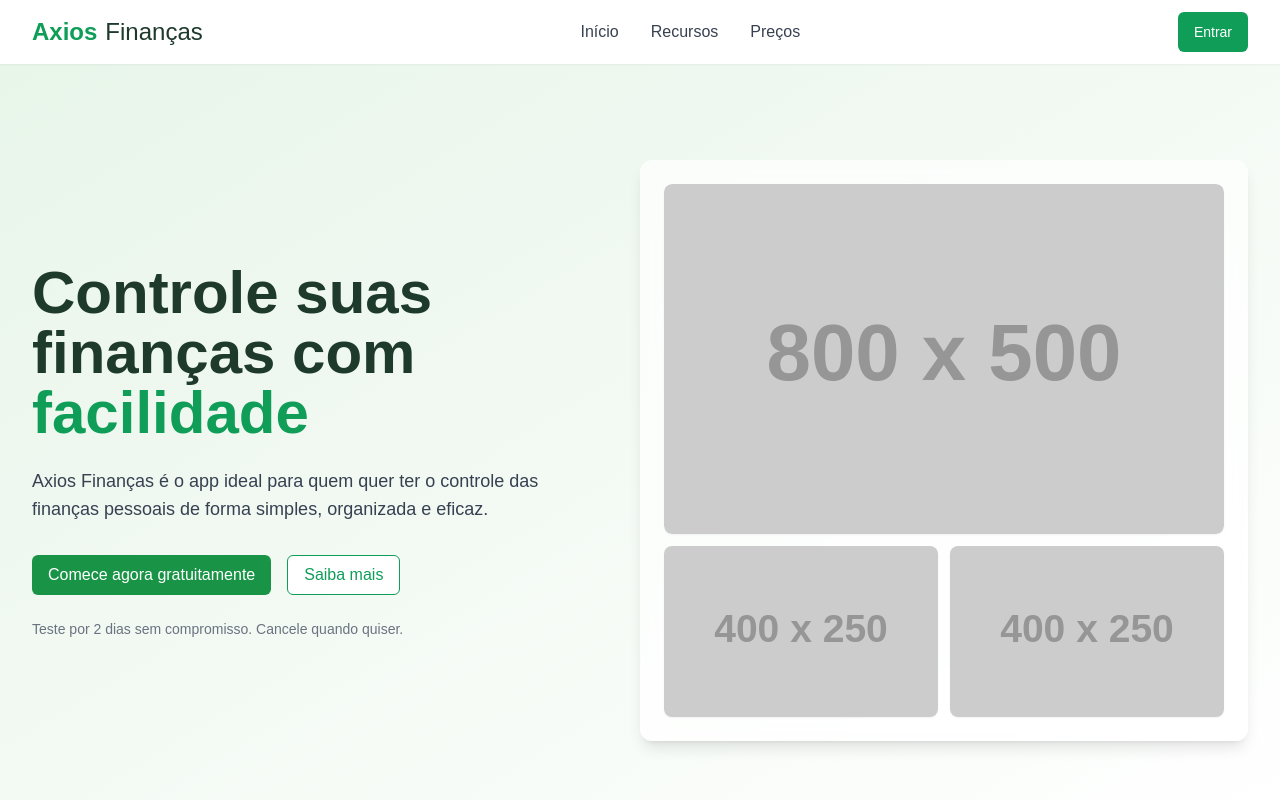
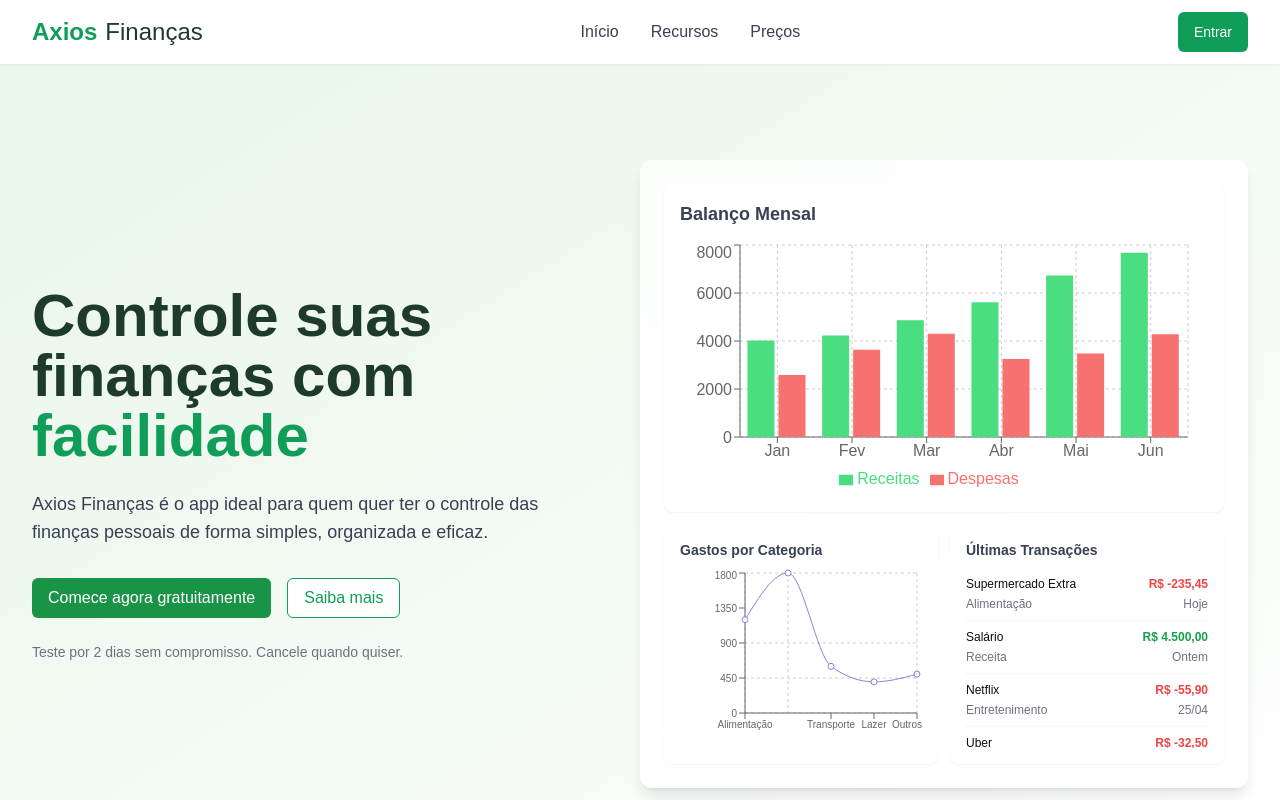
Before and after one commit to Caio-dev00/axios-finan, a React (Vite) app: page / in a window 1280 px wide. Shown: the top 800 px of the page. Built offline with nearby package versions, Linux system fonts and the light colour scheme.

Commit message:
Refactor: Improve DashboardDemo section
Dynamically render content in the DashboardDemo section.

```diff
--- a/src/components/Hero.tsx
+++ b/src/components/Hero.tsx
@@ -1,6 +1,67 @@
-import React from "react";
+
+import React, { useEffect, useState } from "react";
 import { Button } from "@/components/ui/button";
+import { formatCurrency } from "@/services/currencyService";
+import { Bar, Line, LineChart, BarChart, XAxis, YAxis, CartesianGrid, Tooltip, Legend, ResponsiveContainer } from "recharts";
+
 const Hero = () => {
+  const [isAnimating, setIsAnimating] = useState(false);
+  const [monthlyData, setMonthlyData] = useState([
+    { month: 'Jan', receitas: 4500, despesas: 3200 },
+    { month: 'Fev', receitas: 5200, despesas: 3800 },
+    { month: 'Mar', receitas: 4800, despesas: 3600 },
+    { month: 'Abr', receitas: 6000, despesas: 3900 },
+    { month: 'Mai', receitas: 7200, despesas: 4100 },
+    { month: 'Jun', receitas: 6800, despesas: 3950 },
+  ]);
+
+  const [activeData, setActiveData] = useState(0);
+
+  // Animation effect - rotate through different chart data
+  useEffect(() => {
+    const interval = setInterval(() => {
+      setIsAnimating(true);
+      setTimeout(() => {
+        setActiveData((prev) => (prev + 1) % 3);
+        setIsAnimating(false);
+      }, 300);
+    }, 5000);
+
+    return () => clearInterval(interval);
+  }, []);
+
+  // Generate random data for demonstration
+  const generateRandomData = (seed: number) => {
+    const baseData = [...monthlyData];
+    return baseData.map(item => ({
+      ...item,
+      receitas: item.receitas + (Math.sin(seed + parseInt(item.month, 36)) * 1000),
+      despesas: item.despesas + (Math.cos(seed + parseInt(item.month, 36)) * 700)
+    }));
+  };
+
+  const dashboardData = [
+    monthlyData,
+    generateRandomData(10),
+    generateRandomData(20)
+  ];
+
+  const categoryData = [
+    { name: 'Alimentação', valor: 1200 },
+    { name: 'Moradia', valor: 1800 },
+    { name: 'Transporte', valor: 600 },
+    { name: 'Lazer', valor: 400 },
+    { name: 'Outros', valor: 500 }
+  ];
+
+  // Recent transactions for the demo
+  const transactions = [
+    { name: 'Supermercado Extra', categoria: 'Alimentação', valor: -235.45, data: 'Hoje' },
+    { name: 'Salário', categoria: 'Receita', valor: 4500.00, data: 'Ontem' },
+    { name: 'Netflix', categoria: 'Entretenimento', valor: -55.90, data: '25/04' },
+    { name: 'Uber', categoria: 'Transporte', valor: -32.50, data: '24/04' },
+  ];
+
   return <section className="bg-gradient-to-br from-finance-light to-white py-16 lg:py-24">
       <div className="max-w-7xl mx-auto px-4 sm:px-6 lg:px-8">
         <div className="flex flex-col lg:flex-row items-center justify-between">
@@ -23,17 +84,76 @@ const Hero = () => {
               Teste por 2 dias sem compromisso. Cancele quando quiser.
             </div>
           </div>
-          <div className="lg:w-1/2 animate-fade-in">
-            <div className="glass-card p-6 rounded-xl shadow-lg">
+          <div className={`lg:w-1/2 ${isAnimating ? 'opacity-0' : 'opacity-100'} transition-opacity duration-300`}>
+            <div className="glass-card p-6 rounded-xl shadow-lg bg-white/80 backdrop-blur-sm">
               <div className="relative overflow-hidden rounded-lg shadow-sm">
-                {/* Using placeholder image as fallback */}
-                <img src="https://via.placeholder.com/800x500/E8F5E9/1E3A2B?text=Dashboard+Axios+Financas" alt="Dashboard Axios Finanças" className="w-full h-auto rounded-lg shadow-sm" />
-
+                <div className="w-full bg-white p-4 rounded-lg shadow-sm">
+                  <h3 className="text-lg font-semibold text-gray-700 mb-3">Balanço Mensal</h3>
+                  <div className="h-64">
+                    <ResponsiveContainer width="100%" height="100%">
+                      <BarChart
+                        data={dashboardData[activeData]}
+                        margin={{
+                          top: 5,
+                          right: 20,
+                          left: 0,
+                          bottom: 5,
+                        }}
+                      >
+                        <CartesianGrid strokeDasharray="3 3" />
+                        <XAxis dataKey="month" />
+                        <YAxis />
+                        <Tooltip formatter={(value) => formatCurrency(Number(value), 'BRL')} />
+                        <Legend />
+                        <Bar dataKey="receitas" name="Receitas" fill="#4ade80" />
+                        <Bar dataKey="despesas" name="Despesas" fill="#f87171" />
+                      </BarChart>
+                    </ResponsiveContainer>
+                  </div>
+                </div>
               </div>
               <div className="grid grid-cols-2 gap-3 mt-3">
-                {/* Using placeholder images as fallbacks */}
-                <img src="https://via.placeholder.com/400x250/E8F5E9/1E3A2B?text=Gráfico+de+Despesas" alt="Gráfico de despesas" className="w-full h-auto rounded-lg shadow-sm" />
-                <img src="https://via.placeholder.com/400x250/E8F5E9/1E3A2B?text=Visão+de+Orçamento" alt="Visão de orçamento" className="w-full h-auto rounded-lg shadow-sm" />
+                <div className="bg-white p-4 rounded-lg shadow-sm">
+                  <h3 className="text-sm font-semibold text-gray-700 mb-2">Gastos por Categoria</h3>
+                  <div className="h-[180px]">
+                    <ResponsiveContainer width="100%" height="100%">
+                      <LineChart
+                        data={categoryData}
+                        margin={{
+                          top: 5,
+                          right: 5,
+                          left: 5,
+                          bottom: 5,
+                        }}
+                      >
+                        <CartesianGrid strokeDasharray="3 3" />
+                        <XAxis dataKey="name" tick={{fontSize: 10}} />
+                        <YAxis tick={{fontSize: 10}} />
+                        <Tooltip formatter={(value) => formatCurrency(Number(value), 'BRL')} />
+                        <Line type="monotone" dataKey="valor" stroke="#8884d8" />
+                      </LineChart>
+                    </ResponsiveContainer>
+                  </div>
+                </div>
+                <div className="bg-white p-4 rounded-lg shadow-sm">
+                  <h3 className="text-sm font-semibold text-gray-700 mb-2">Últimas Transações</h3>
+                  <div className="h-[180px] overflow-y-auto text-left">
+                    {transactions.map((transaction, index) => (
+                      <div key={index} className="py-2 border-b border-gray-100 last:border-0">
+                        <div className="flex justify-between">
+                          <p className="text-xs font-medium">{transaction.name}</p>
+                          <p className={`text-xs font-semibold ${transaction.valor > 0 ? 'text-green-600' : 'text-red-500'}`}>
+                            {formatCurrency(transaction.valor, 'BRL')}
+                          </p>
+                        </div>
+                        <div className="flex justify-between mt-1">
+                          <p className="text-xs text-gray-500">{transaction.categoria}</p>
+                          <p className="text-xs text-gray-500">{transaction.data}</p>
+                        </div>
+                      </div>
+                    ))}
+                  </div>
+                </div>
               </div>
             </div>
           </div>
@@ -41,4 +161,5 @@ const Hero = () => {
       </div>
     </section>;
 };
+
 export default Hero;
```
